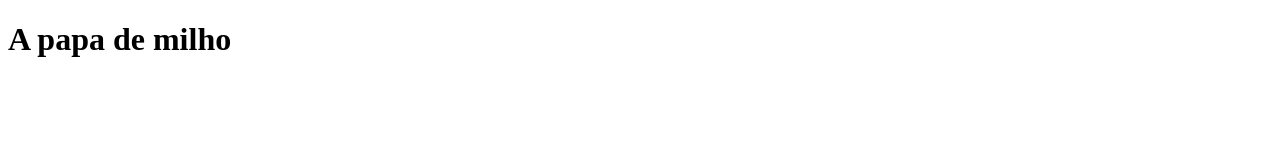
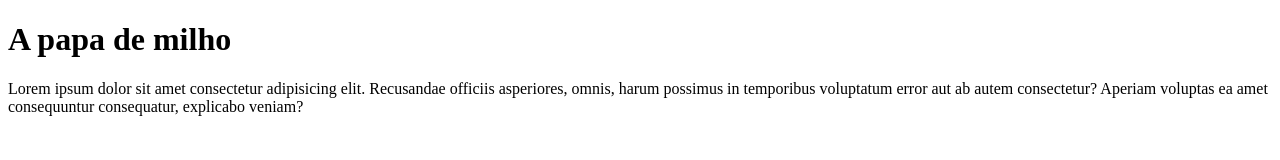
Before and after one commit to ErondinoDaCosta/A_papa, a plain HTML site: page index.html in a window 1280 px wide. Drawn offline with Linux system fonts and the light colour scheme.

```diff
--- a/index.html
+++ b/index.html
@@ -1,11 +1,18 @@
 <!DOCTYPE html>
 <html lang="en">
+
 <head>
     <meta charset="UTF-8">
     <meta name="viewport" content="width=device-width, initial-scale=1.0">
     <title>Document</title>
 </head>
+
 <body>
     <h1>A papa de milho</h1>
+    <p>Lorem ipsum dolor sit amet consectetur adipisicing elit. Recusandae officiis asperiores, omnis, harum possimus in
+        temporibus voluptatum error aut ab autem consectetur? Aperiam voluptas ea amet consequuntur consequatur,
+        explicabo veniam?
+    </p>
 </body>
+
 </html>
```
